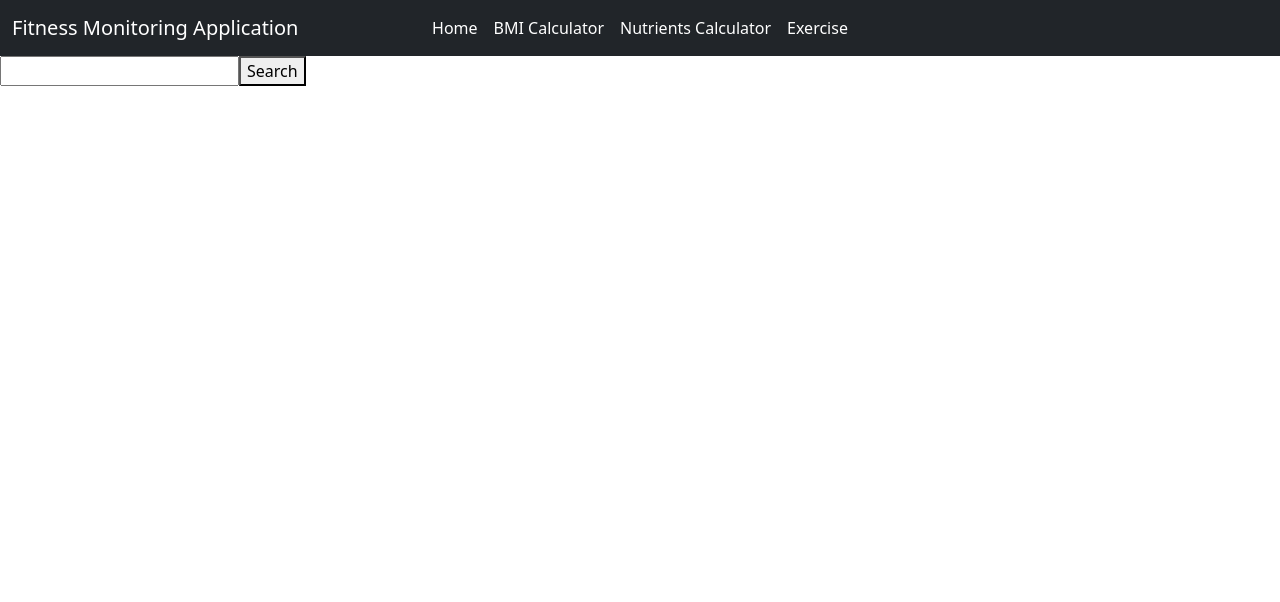
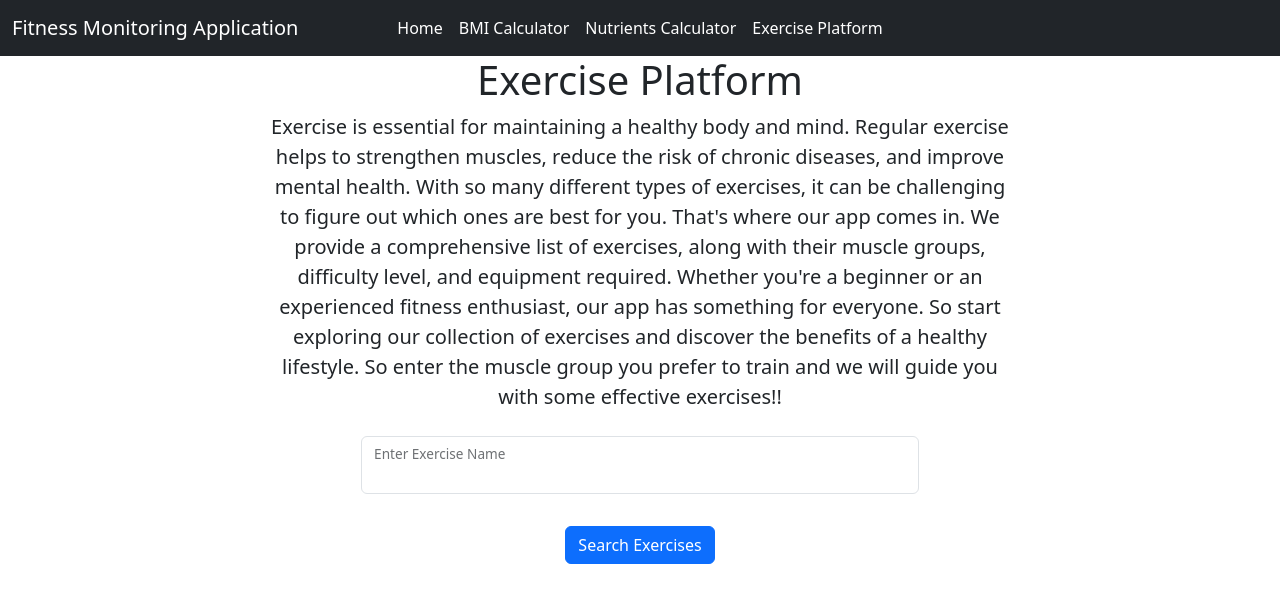
Before and after one commit to RajarshiRay25/Body-Mass-Index-React-App, a React (Vite) app: page /exercise in a window 1280 px wide. Shown: the top 602 px of the page. Built offline with nearby package versions, Linux system fonts and the light colour scheme.

Commit message:
exercise component improved

```diff
--- a/index.html
+++ b/index.html
@@ -2,10 +2,10 @@
 <html lang="en">
   <head>
     <meta charset="UTF-8" />
-    <link rel="icon" type="image/svg+xml" href="/vite.svg" />
+    <link rel="icon" type="image/png" href="./src/assets/sitelogo.png" />
     <meta name="viewport" content="width=device-width, initial-scale=1.0" />
     <link href="https://cdn.jsdelivr.net/npm/bootstrap@5.3.0-alpha1/dist/css/bootstrap.min.css" rel="stylesheet" integrity="sha384-GLhlTQ8iRABdZLl6O3oVMWSktQOp6b7In1Zl3/Jr59b6EGGoI1aFkw7cmDA6j6gD" crossorigin="anonymous">
-    <title>Body Mass Index App</title>
+    <title>Fitness Monitoring Application</title>
   </head>
   <body>
     <div id="root"></div>
--- a/src/components/Exercise.jsx
+++ b/src/components/Exercise.jsx
@@ -4,7 +4,8 @@ function Exercise() {
     const [searchTerm, setSearchTerm] = useState("");
     const [results, setResults] = useState([]);
 
-    const handleSearch = () => {
+    const handleSearch = (event) => {
+        event.preventDefault();
         const options = {
             method: "GET",
             headers: {
@@ -24,17 +25,31 @@ function Exercise() {
                 console.error(error);
             });
     };
+    const handleChange = (event) => {
+        setSearchTerm(event.target.value);
+    };
 
     return (
-        <div>
-            <input
-                type="text"
-                value={searchTerm}
-                onChange={(e) => setSearchTerm(e.target.value)}
-            />
-            <button onClick={handleSearch}>Search</button>
+        <div className="container text-center form-signin w-100 m-auto">
+            <h1>Exercise Platform</h1>
+            <div className="col-md-8 mx-auto">
+                <p className="text-justify lead mb-4">Exercise is essential for maintaining a healthy body and mind. Regular exercise helps to strengthen muscles, reduce the risk of chronic diseases, and improve mental health. With so many different types of exercises, it can be challenging to figure out which ones are best for you. That's where our app comes in. We provide a comprehensive list of exercises, along with their muscle groups, difficulty level, and equipment required. Whether you're a beginner or an experienced fitness enthusiast, our app has something for everyone. So start exploring our collection of exercises and discover the benefits of a healthy lifestyle. So enter the muscle group you prefer to train and we will guide you with some effective exercises!!</p>
+            </div>
+            <form onSubmit={handleSearch}>
+            <div className="form-floating mb-3 w-50 m-auto">
+                <input
+                    type="text"
+                    className="form-control"
+                    value={searchTerm}
+                    onChange={handleChange}
+                />
+                <label htmlFor="floatingInput">Enter Exercise Name</label>
+            </div>
+                <button className="btn btn-primary my-3" type='submit'>Search Exercises</button>
+            </form>
+            {results.length > 0 &&(<h3>Detailed Information Regarding Your Excercises</h3>)}
             {results.length > 0 && (
-                <table>
+                <table className='my-2 table table-bordered'>
                     <thead>
                         <tr>
                             <th>Name</th>
@@ -42,7 +57,7 @@ function Exercise() {
                             <th>Muscle</th>
                             <th>Equipment</th>
                             <th>Difficulty</th>
-                            <th>Instructions</th>
+                            {/* <th>Instructions</th> */}
                         </tr>
                     </thead>
                     <tbody>
@@ -53,6 +68,24 @@ function Exercise() {
                                 <td>{exercise.muscle}</td>
                                 <td>{exercise.equipment}</td>
                                 <td>{exercise.difficulty}</td>
+                                {/* <td>{exercise.instructions}</td> */}
+                            </tr>
+                        ))}
+                    </tbody>
+                </table>
+            )}
+            {results.length > 0 && (
+                <table className='table table-bordered'>
+                    <thead>
+                        <tr>
+                            <th>Name</th>
+                            <th>Instructions</th>
+                        </tr>
+                    </thead>
+                    <tbody>
+                        {results.map((exercise) => (
+                            <tr key={exercise.name}>
+                                <td>{exercise.name}</td>
                                 <td>{exercise.instructions}</td>
                             </tr>
                         ))}
--- a/src/components/Navbar.jsx
+++ b/src/components/Navbar.jsx
@@ -1,6 +1,6 @@
 import React from 'react'
 import { Link } from 'react-router-dom'
-
+import NavStyle from '../css/NavbarStyle.css'
 export default function Navbar() {
     return (
         <div>
@@ -23,7 +23,7 @@ export default function Navbar() {
                                 <Link className="nav-link active" to="/nutcal">Nutrients Calculator</Link>
                             </li>
                             <li className="nav-item">
-                                <Link className="nav-link active" to="/exercise">Exercise</Link>
+                                <Link className="nav-link active" to="/exercise">Exercise Platform</Link>
                             </li>
                         </ul>
                     </div>
--- /dev/null
+++ b/src/css/NavbarStyle.css
@@ -0,0 +1,5 @@
+.navbar-nav .nav-link:hover{
+    background: white;
+    color: black;
+    border-radius: 5px;
+}
```
Also changed, not shown: src/assets/sitelogo.png (added).
